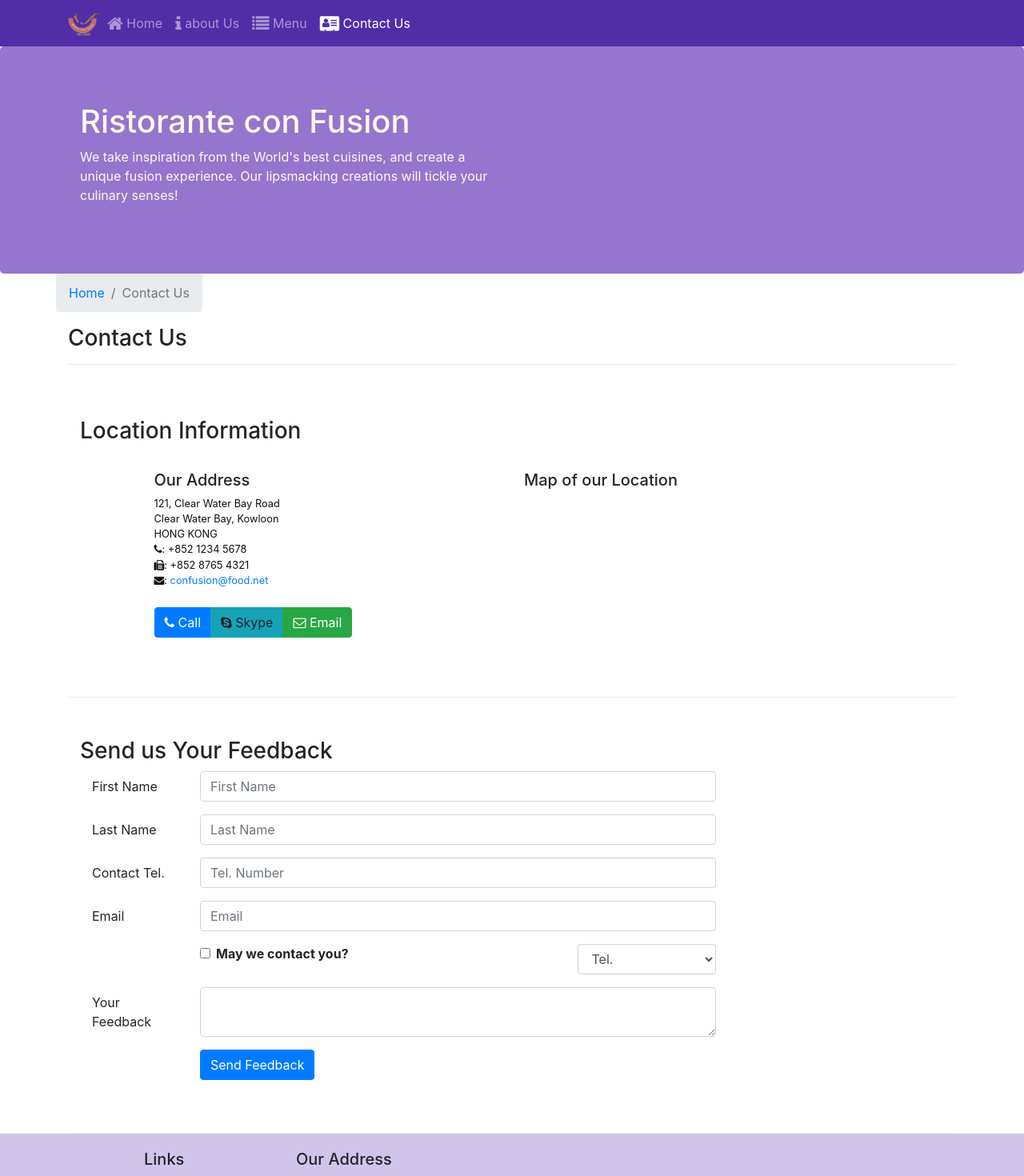
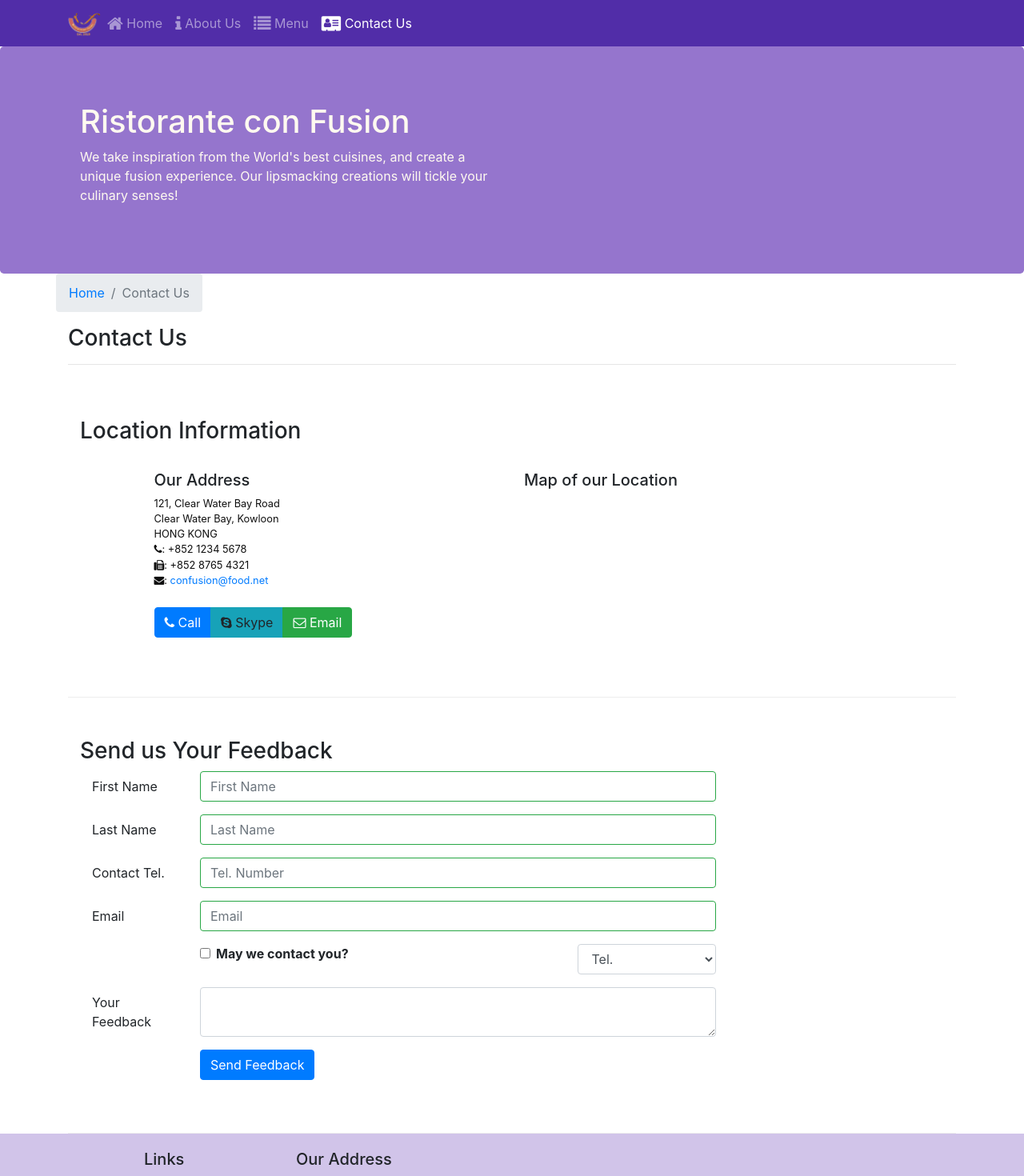
Before and after one commit to Shirleyxuemeili/reactApp, a React (Create React App) app: page /contactus in a window 1280 px wide. Shown: the top 1470 px of the page at 80% size. Built offline with nearby package versions, Linux system fonts and the light colour scheme.

Commit message:
controlled form validation

```diff
--- a/src/components/ContactComponent.js
+++ b/src/components/ContactComponent.js
@@ -1,5 +1,5 @@
 import React, { Component } from 'react';
-import { Breadcrumb, BreadcrumbItem, Button, Form, FormGroup, Label, Input, Col } from 'reactstrap';
+import { Breadcrumb, BreadcrumbItem, Button, Form, FormGroup, Label, Input, Col, Row, FormFeedback } from 'reactstrap';
 import { Link } from 'react-router-dom';
 
 class Contact extends Component {
@@ -14,11 +14,18 @@
             email: '',
             agree: false,
             contactType: 'Tel.',
-            message: ''
+            message: '',
+            touched: {
+                firstname: false,
+                lastname: false,
+                telnum: false,
+                email: false
+            }
         };
 
         this.handleSubmit = this.handleSubmit.bind(this);
         this.handleInputChange = this.handleInputChange.bind(this);
+        this.handleBlur = this.handleBlur.bind(this);
     }
 
     handleInputChange(event) {
@@ -37,7 +44,43 @@
         event.preventDefault();
     }
 
+    handleBlur = (field) => (evt) => {
+        this.setState({
+            touched: { ...this.state.touched, [field]: true }
+        });
+    }
+
+    validate(firstname, lastname, telnum, email) {
+        const errors = {
+            firstname: '',
+            lastname:'',
+            telnum: '',
+            email: ''
+        };
+
+        if(this.state.touched.firstname && firstname.length < 3)
+            errors.firstname = 'First Name should be >= 3 characters';
+        else if (this.state.touched.firstname && firstname.length > 10)
+            errors.firstname = 'First Name should be <= 10 characters';
+
+        if(this.state.touched.lastname && lastname.length < 3)
+            errors.lastname = 'Last Name should be >= 3 characters';
+        else if (this.state.touched.lastname && lastname.length > 10)
+            errors.lastname = 'Last Name should be <= 10 characters';
+
+        const reg = /^\d+$/;
+        if(this.state.touched.telnum && !reg.test(telnum))
+            errors.telnum = 'Tel. Number should contain only numbers';
+
+        if(this.state.touched.email && email.split('').filter(x => x ==='@').length !== 1)
+            errors.email = 'Email should contain a @';
+
+        return errors;
+    }
+
     render() {
+        const errors = this.validate(this.state.firstname, this.state.lastname, this.state.telnum, this.state.email);
+
         return(
             <div className="container">
                 <div className="row">
@@ -84,25 +127,29 @@
                                 <FormGroup row>
                                     <Label htmlfor="firstname" md={2}>First Name</Label>
                                     <Col md={10}>
-                                        <Input type="text" id="firstname" name="firstname" placeholder="First Name" value={this.state.firstname} onChange={this.handleInputChange} />
+                                        <Input type="text" id="firstname" name="firstname" placeholder="First Name" value={this.state.firstname} valid={errors.firstname=== ''} invalid={errors.firstname !== ''} onBlur={this.handleBlur('firstname')} onChange={this.handleInputChange} />
+                                        <FormFeedback>{errors.firstname}</FormFeedback>
                                     </Col>
                                 </FormGroup>
                                 <FormGroup row>
                                     <Label htmlfor="lastname" md={2}>Last Name</Label>
                                     <Col md={10}>
-                                        <Input type="text" id="lastname" name="lastname" placeholder="Last Name" value={this.state.lastname} onChange={this.handleInputChange} />
+                                        <Input type="text" id="lastname" name="lastname" placeholder="Last Name" value={this.state.lastname} valid={errors.lastname=== ''} invalid={errors.lastname !== ''} onBlur={this.handleBlur('lastname')} onChange={this.handleInputChange} />
+                                        <FormFeedback>{errors.lastname}</FormFeedback>
                                     </Col>
                                 </FormGroup>
                                 <FormGroup row>
                                     <Label htmlfor="telnum" md={2}>Contact Tel.</Label>
                                     <Col md={10}>
-                                        <Input type="tel" id="telnum" name="telnum" placeholder="Tel. Number" value={this.state.telnum} onChange={this.handleInputChange} />
+                                        <Input type="tel" id="telnum" name="telnum" placeholder="Tel. Number" value={this.state.telnum} valid={errors.telnum=== ''} invalid={errors.telnum !== ''} onBlur={this.handleBlur('telnum')} onChange={this.handleInputChange} />
+                                        <FormFeedback>{errors.telnum}</FormFeedback>
                                     </Col>
                                 </FormGroup>
                                 <FormGroup row>
                                     <Label htmlfor="email" md={2}>Email</Label>
                                     <Col md={10}>
-                                        <Input type="email" id="email" name="email" placeholder="Email" value={this.state.email} onChange={this.handleInputChange} />
+                                        <Input type="email" id="email" name="email" placeholder="Email" value={this.state.email} valid={errors.email=== ''} invalid={errors.email !== ''} onBlur={this.handleBlur('email')} onChange={this.handleInputChange} />
+                                        <FormFeedback>{errors.email}</FormFeedback>
                                     </Col>
                                 </FormGroup>
                                 <FormGroup row>
--- a/src/components/DishdetailComponent.js
+++ b/src/components/DishdetailComponent.js
@@ -50,6 +50,7 @@
                 <div className="container">
                     <div className="row">
                         <Breadcrumb>
+                            <BreadcrumbItem><Link to='/home'>Home</Link></BreadcrumbItem>
                             <BreadcrumbItem><Link to='/menu'>Menu</Link></BreadcrumbItem>
                             <BreadcrumbItem active>{props.dish.name}</BreadcrumbItem>
                         </Breadcrumb>
--- a/src/components/HeaderComponent.js
+++ b/src/components/HeaderComponent.js
@@ -33,7 +33,7 @@
                                     <NavLink className="nav-link" to="/home"><span className="fa fa-home fa-lg"></span> Home</NavLink>
                                 </NavItem>
                                 <NavItem>
-                                    <NavLink className="nav-link" to="/aboutus"><span className="fa fa-info fa-lg"></span> about Us</NavLink>
+                                    <NavLink className="nav-link" to="/aboutus"><span className="fa fa-info fa-lg"></span> About Us</NavLink>
                                 </NavItem>
                                 <NavItem>
                                     <NavLink className="nav-link" to="/menu"><span className="fa fa-list fa-lg"></span> Menu</NavLink>
```
